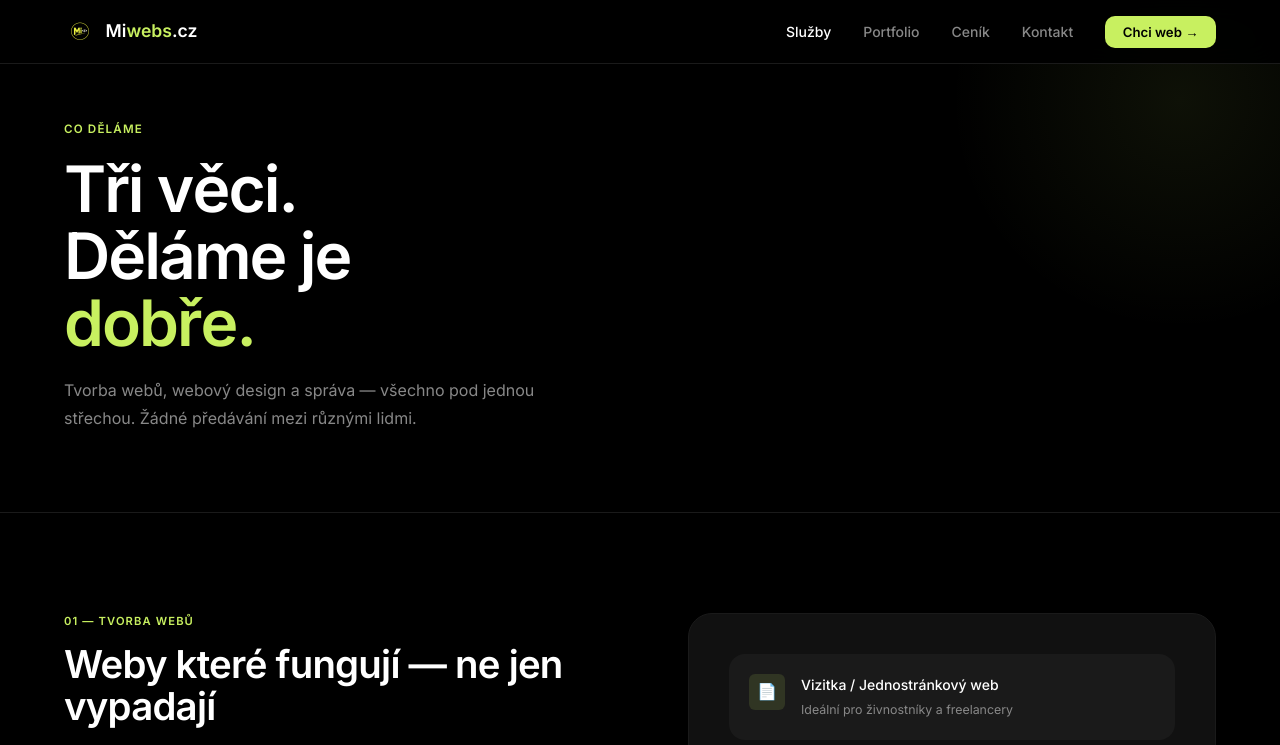
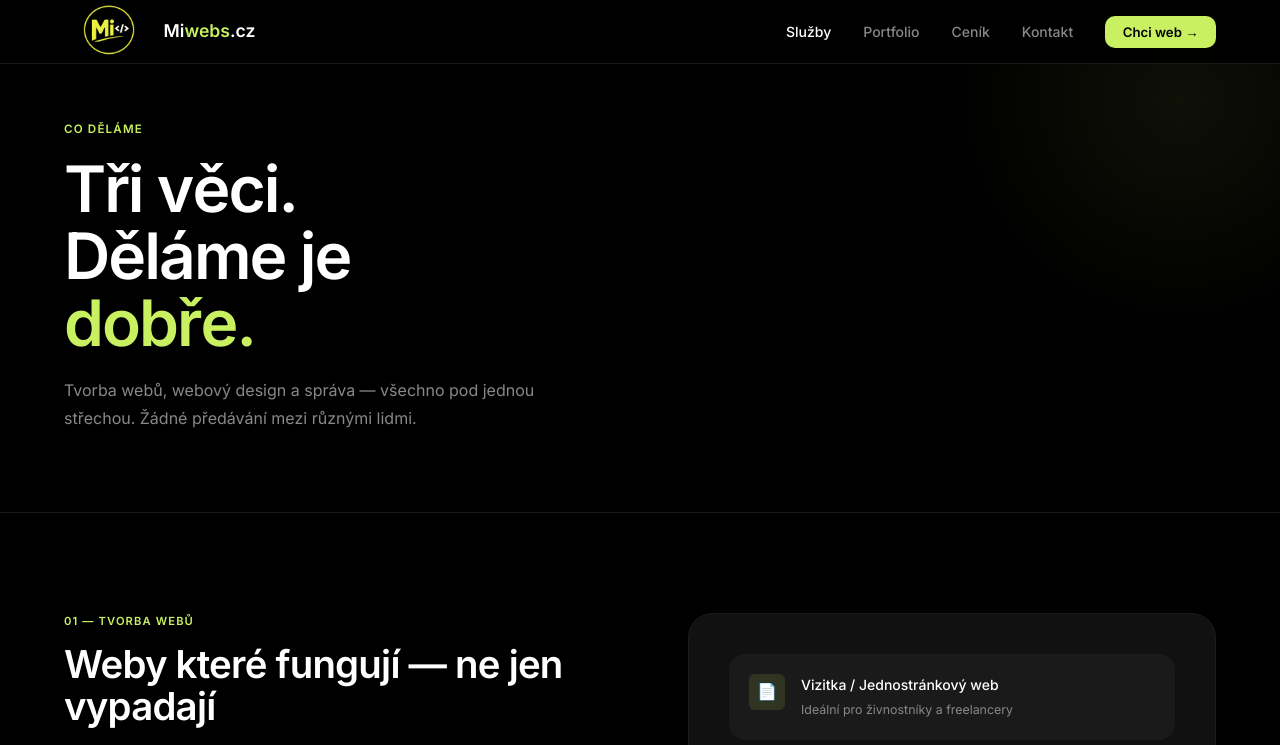
Before and after one commit to michalsmid91-cpu/miwebs, a plain HTML site: page sluzby.html in a window 1280 px wide. Shown: the top 745 px of the page. Drawn offline with Linux system fonts and the light colour scheme.

Commit message:
Update sluzby.html

```diff
--- a/sluzby.html
+++ b/sluzby.html
@@ -31,7 +31,7 @@
   /* ─── NAV ─── */
   nav { position: fixed; top: 0; left: 0; right: 0; z-index: 100; background: rgba(0,0,0,0.9); backdrop-filter: blur(12px); border-bottom: 1px solid #1a1a1a; padding: 0 5%; display: flex; align-items: center; justify-content: space-between; height: 64px; }
   .nav-logo { text-decoration: none; display: flex; align-items: center; gap: 0.6rem; }
-  .nav-logo-icon { width: 32px; height: 32px; }
+  .nav-logo-icon { width: 90px; height: 90px; }
   .nav-logo-text { font-size: 1.1rem; font-weight: 600; color: var(--white); }
   .nav-logo-text span { color: var(--lime); }
   .nav-links { display: flex; align-items: center; gap: 2rem; list-style: none; }
```
